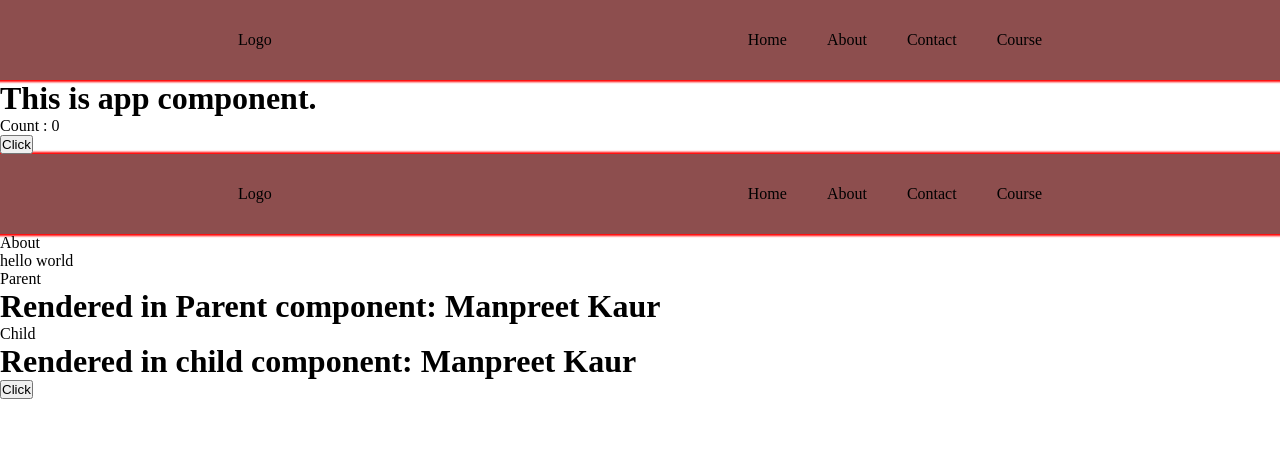
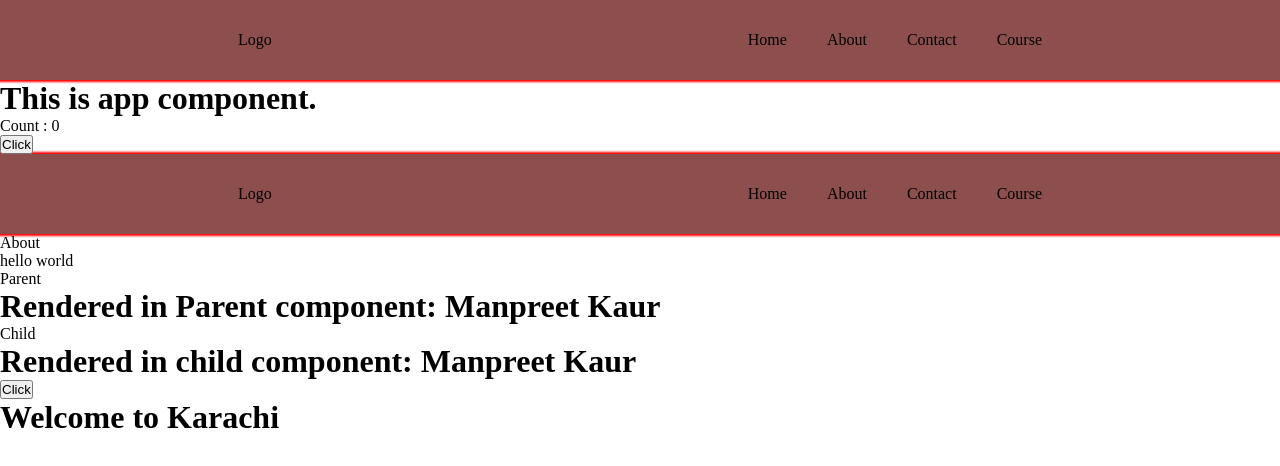
Before and after one commit to manpreetkaur292006-design/REACT-JS-CLASSES, a React (Vite) app in the folder vite-project-one/: page / in a window 1280 px wide. Shown: the top 466 px of the page. Built offline with nearby package versions, Linux system fonts and the light colour scheme.

Commit message:
Modified some files

```diff
--- a/vite-project-one/src/App.jsx
+++ b/vite-project-one/src/App.jsx
@@ -6,6 +6,7 @@ import About, {Demo} from './components/About'
 import {add,subtract} from './components/Math';
 import Count from './components/Count';
 import Parent from './propsPassing/Parent';
+import IfElseComp from './ConceptComp/IfElseComp';
 
 
 // console.log(add(2,3));
@@ -24,6 +25,7 @@ const App = () => {
     <About/>
     <Demo/>
     <Parent/>
+    <IfElseComp/>
    </>
   )
 }
```
